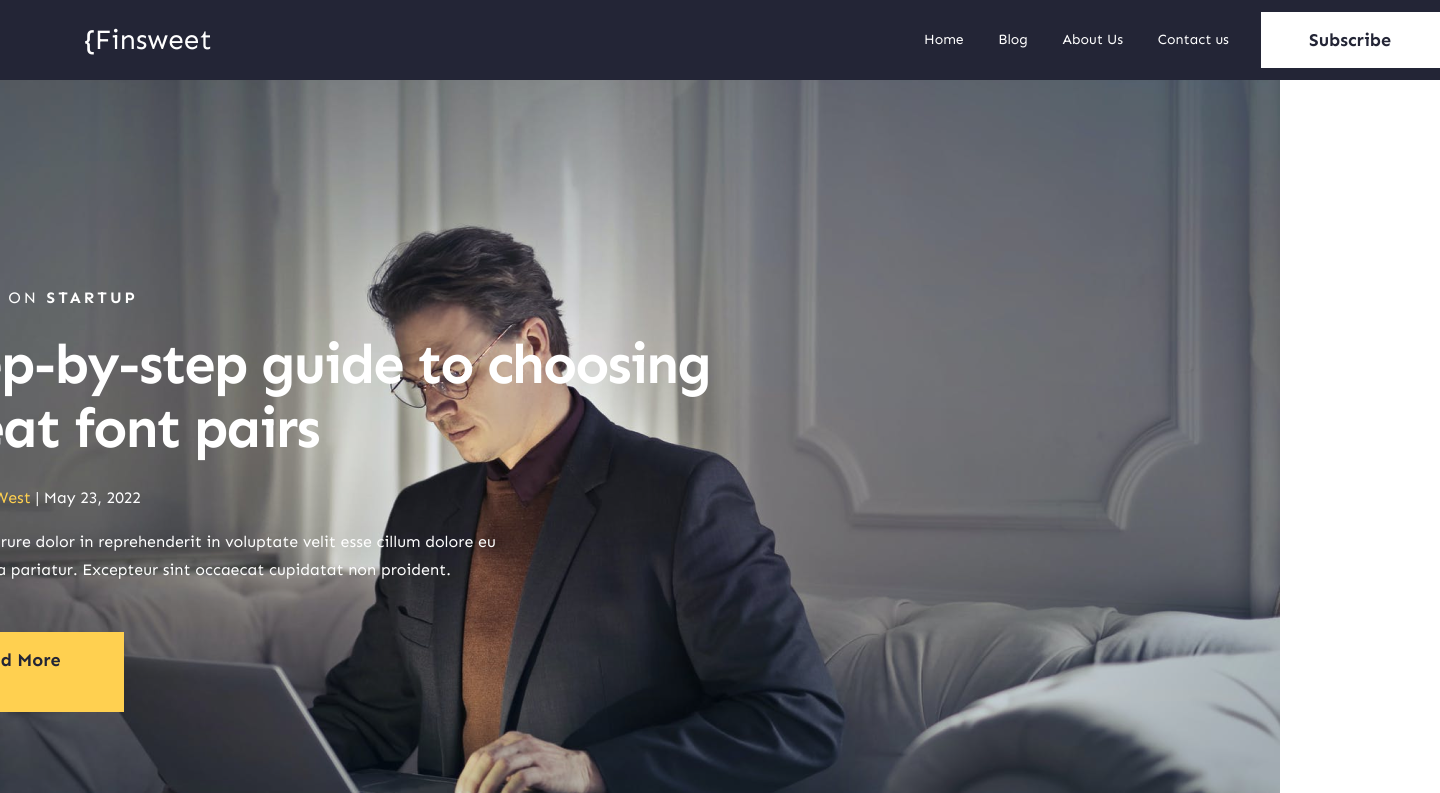
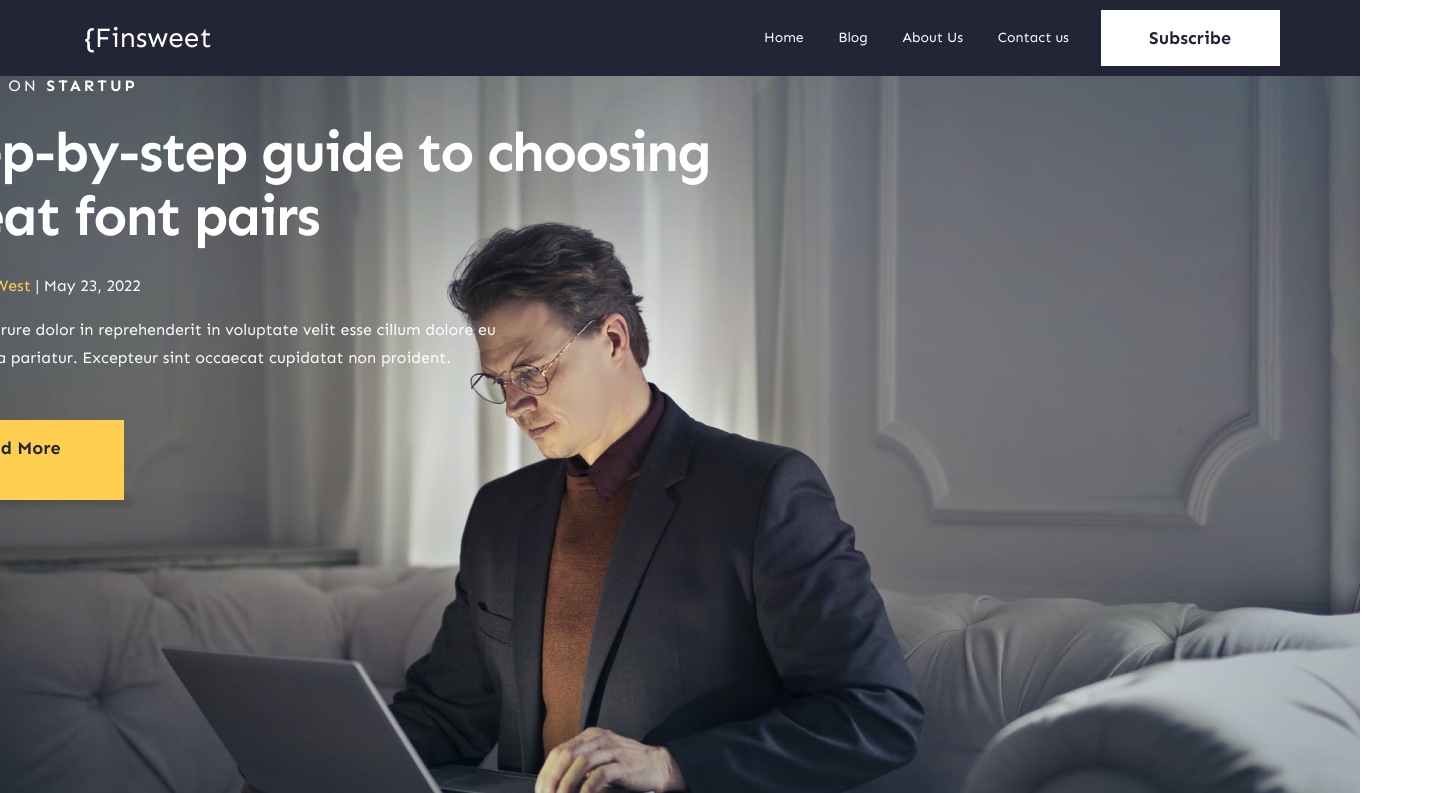
Before and after one commit to ntlmlnkv/first-template, a website built with Parcel: page src/index.html in a window 1280 px wide. Shown: the top 793 px of the page, 1440 px wide, since content can reach past the window. Built offline with nearby package versions, Linux system fonts and the light colour scheme.

Commit message:
fix positions

```diff
--- a/src/index.html
+++ b/src/index.html
@@ -26,7 +26,7 @@
                 </div>
             </div>
         </div>
-    </div>Ï
+    </div>
 
     <div class="wrapper">
         <div class="mainblock">
--- a/src/styles.scss
+++ b/src/styles.scss
@@ -11,8 +11,12 @@ h1 {
 body {
   margin: 0;
   font-family: 'Sen', sans-serif;
-  width: 1440px;
+  width: 100vh;
   height: 5996px;
+  display: flex;
+  flex-direction: column;
+  background-color: #ffffff;
+  align-items: center
 }
 
 // Обнуление
@@ -20,9 +24,9 @@ body {
 
 .navbar {
   background-color: #232536;
-  position: absolute;
   width: 1440px;
   height: 80px;
+  padding: 10px 80px;
   color: white;
   display: flex;
   justify-content: space-between;
@@ -91,17 +95,11 @@ body {
 
 .mainblock__img {
   background-image: url('../img/mainblock/bg.png');
-  position: absolute;
-  z-index: 1;
   width: 1440px;
   height: 720px;
-  right: 0px;
-  top: 80px;
 }
 
 .mainblock__content {
-  position: absolute;
-  z-index: 2;
   display: flex;
   justify-content: space-between;
   width: 804px;
```
Also changed, not shown: dist/index.html.
